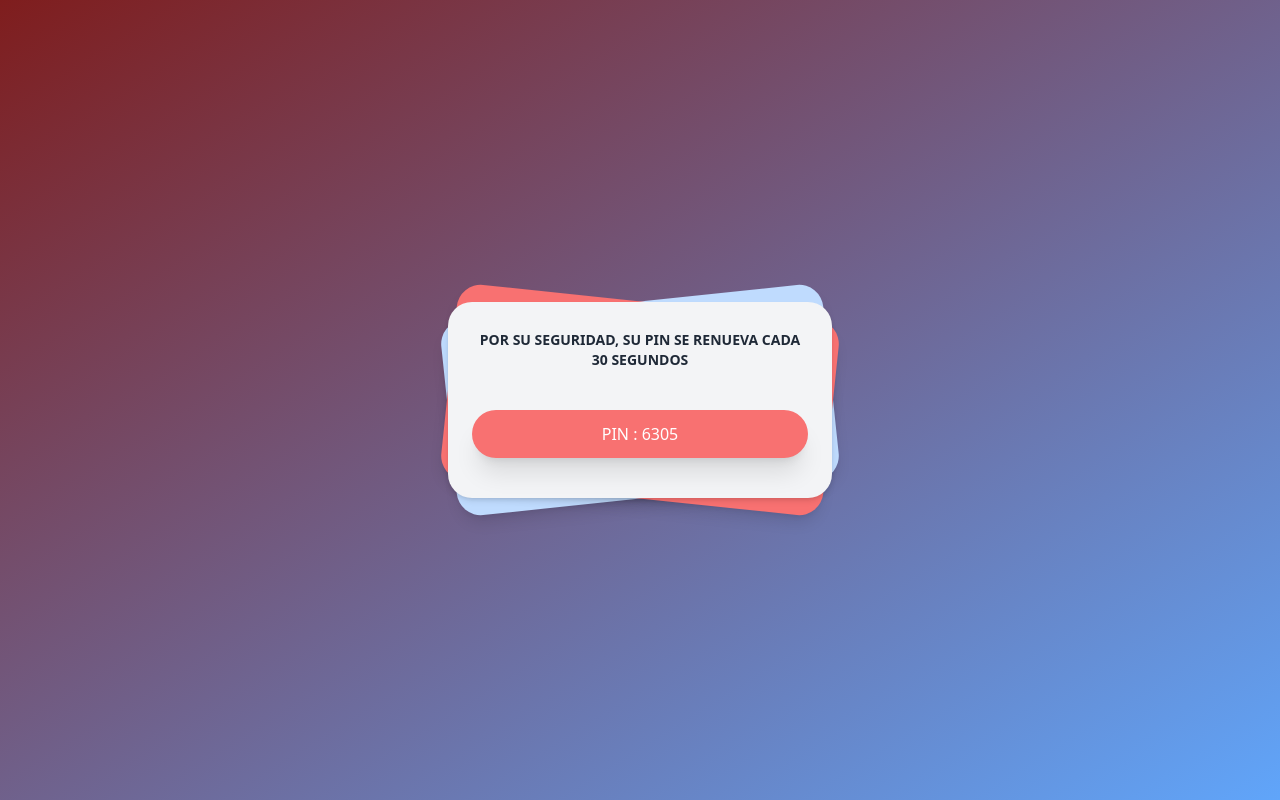
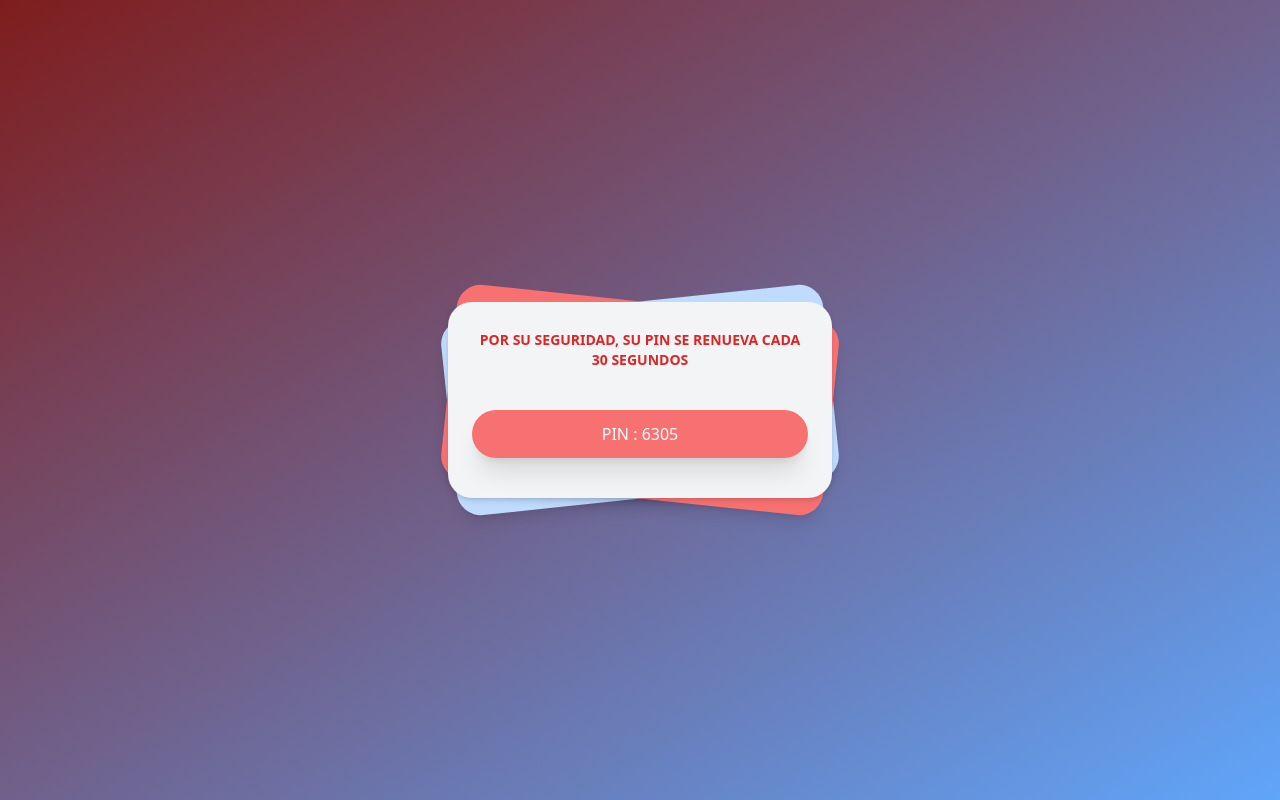
Before and after one commit to Kuroashi1995/pyta, a Flask app: page /paciente/pin in a window 1280 px wide. Run offline with Flask 2, Linux system fonts and the light colour scheme; some libraries are stand-ins or nearby versions.

Commit message:
correciones de tipografia

```diff
--- a/templates/consultar_pin.html
+++ b/templates/consultar_pin.html
@@ -22,7 +22,7 @@
                 <div class="card bg-blue-200 shadow-lg  w-full h-full rounded-3xl absolute  transform -rotate-6"></div>
                 <div class="card bg-red-400 shadow-lg  w-full h-full rounded-3xl absolute  transform rotate-6"></div>
                 <div class="relative w-full rounded-3xl  px-6 py-4 bg-gray-100 shadow-md">
-                    <label for="" class="block mt-3 text-sm text-gray-800 text-center font-semibold text-lg">
+                    <label for="" class="block mt-3 text-sm text-red-600 text-center font-bold text-lg">
                         POR SU SEGURIDAD, SU PIN SE RENUEVA CADA 30 SEGUNDOS
                     </label>
                     <form method="#" action="#" class="mt-10">
--- a/templates/formulario_paramedicos.html
+++ b/templates/formulario_paramedicos.html
@@ -709,7 +709,7 @@
                       name="alimento"
                       placeholder="escriba aqui"
                     />
-                    <p class="text-gray-600 text-xs italic">que comes?</p>
+                    <p class="text-gray-600 text-xs italic">Que comiste?</p>
                     <!-- <div> -->
                     <!-- <h1 class="mb-4">Seleccionar opciones</h1>
             <label
```
